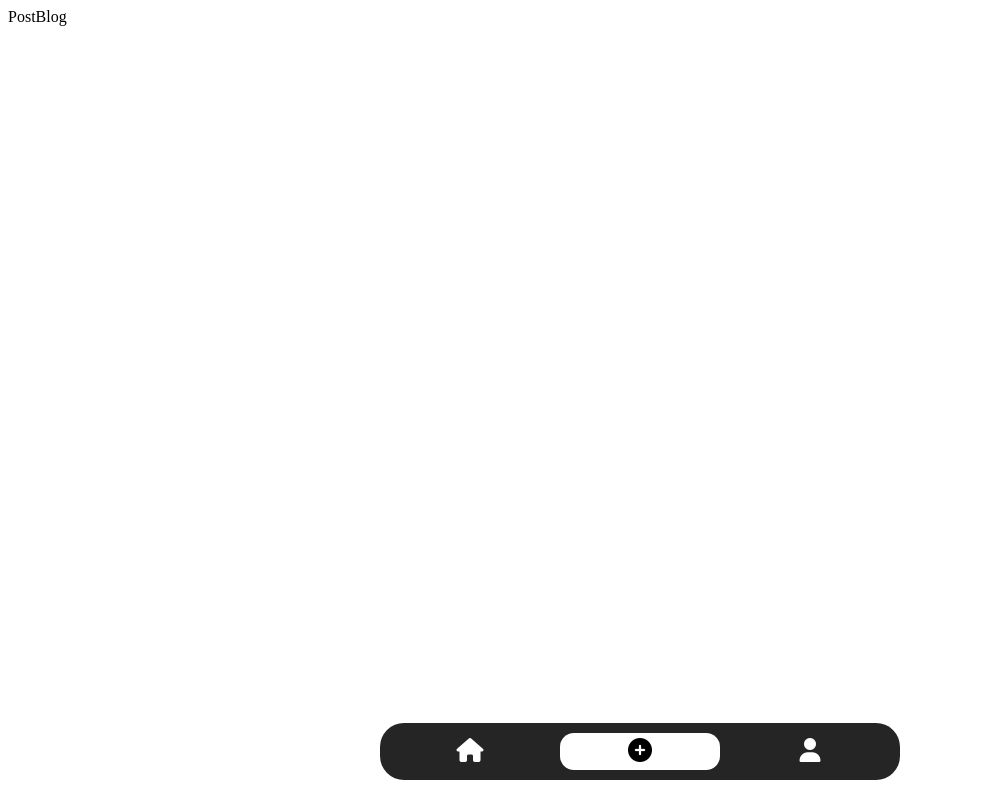
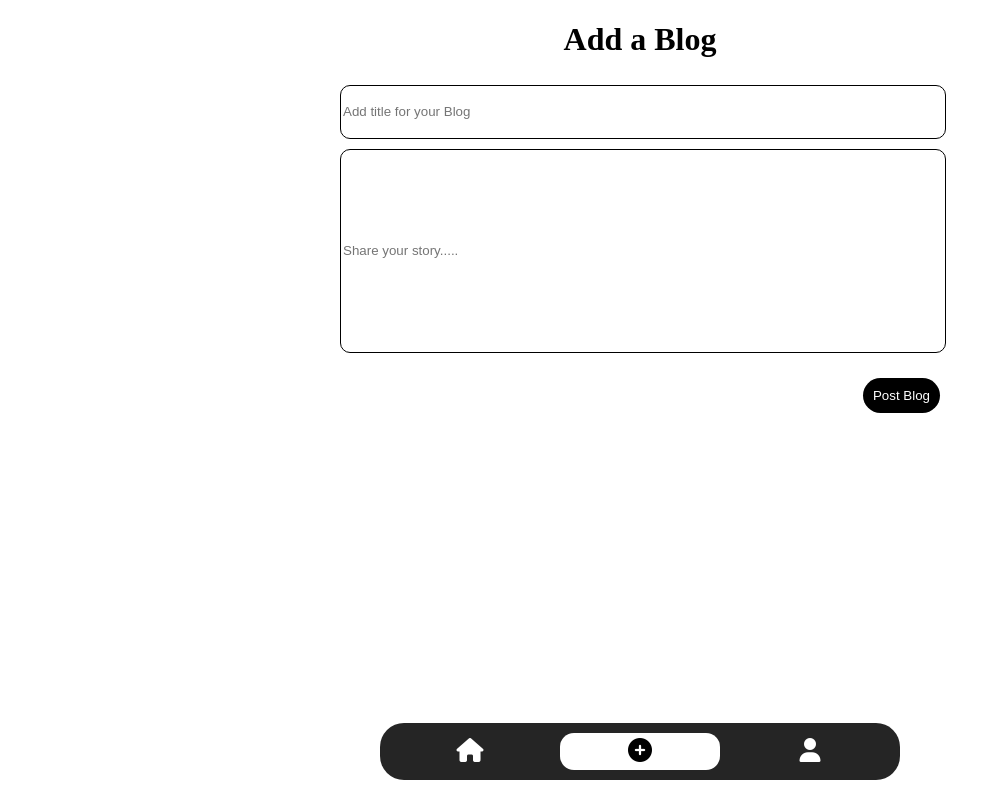
Before and after one commit to TheLearningHead/Honors-EndSem-Project, a React (Vite) app in the folder frontend/: page /postblog in a window 1280 px wide. Shown: the whole page, without its empty margins (0-1001 px from the left). Built offline with nearby package versions, Linux system fonts and the light colour scheme.

Commit message:
Added home page and add blog page

```diff
--- a/frontend/src/Components/User/HomePage.jsx
+++ b/frontend/src/Components/User/HomePage.jsx
@@ -1,5 +1,44 @@
+import axios from "axios";
+import { useEffect, useState } from "react";
+import { Link } from "react-router-dom";
+
 function HomePage() {
-    return <div>HomePage</div>;
+    const [blogList, setBlogList] = useState([]);
+    useEffect(() => {
+        fetchBlogs();
+    }, []);
+
+    const fetchBlogs = async () => {
+        try {
+            const response = await axios.get("http://localhost:8080/getAllBlogs");
+            setBlogList(response.data);
+        } catch (error) {
+            console.error("Error fetching posts:", error);
+        }
+    };
+    const OnePost = () => {
+        return blogList.map((blog, index) => {
+            return (
+                <Link className="card" key={index}>
+                    <div className="body">
+                        <h1>{blog.title}</h1>
+                        <p className="text">{blog.content}</p>
+                        <span class="username">from: @{blog.uploader.username}</span>
+                    </div>
+                </Link>
+            );
+        });
+    };
+
+    if (!blogList) {
+        return <h1>No blogs have been posted yet</h1>;
+    }
+    return (
+        <>
+            <nav>Bloggify</nav>
+            <div id="HomePage">{OnePost()}</div>;
+        </>
+    );
 }
 
 export default HomePage;
--- a/frontend/src/Components/User/PostBlog.jsx
+++ b/frontend/src/Components/User/PostBlog.jsx
@@ -1,5 +1,84 @@
+import { useState } from "react";
+import { useNavigate } from "react-router-dom";
+import axios from "axios";
+
 function PostBlog() {
-    return <div>PostBlog</div>;
+    const [title, settitle] = useState("");
+    const [content, setcontent] = useState("");
+    const history = useNavigate();
+
+    const postBlog = async (e) => {
+        e.preventDefault();
+        if (title.trim() === "" || content.trim() === "") {
+            alert("Please enter title and content.");
+            return;
+        }
+
+        try {
+            // Get token from localStorage
+            const token = localStorage.getItem("token");
+
+            // Make sure token is present
+            if (!token) {
+                alert("User not authenticated. Please login.");
+                return;
+            }
+
+            // Include token in the headers of the POST request
+            const config = {
+                headers: {
+                    Authorization: `Bearer ${token}`,
+                },
+            };
+
+            // Make a POST request to add the post
+            const response = await axios.post(
+                "http://localhost:8080/addBlog",
+                {
+                    title,
+                    content,
+                },
+                config
+            );
+
+            console.log(response.data); // Log the response data
+
+            // Clear the form after successful submission
+            settitle("");
+            setcontent("");
+            alert("Post added successfully!");
+            history("/");
+        } catch (error) {
+            console.error("Error adding post:", error);
+            alert("Failed to add post. Please try again later.");
+        }
+    };
+
+    return (
+        <div id="PostBlog">
+            <h1>Add a Blog</h1>
+            <form onSubmit={postBlog}>
+                <input
+                    type="text"
+                    value={title}
+                    placeholder="Add title for your Blog"
+                    onChange={(e) => {
+                        settitle(e.target.value);
+                    }}
+                />
+                <input
+                    id="contentdiv"
+                    type="text"
+                    placeholder="Share your story....."
+                    value={content}
+                    onChange={(e) => {
+                        setcontent(e.target.value);
+                    }}
+                />
+                <button className="postblog">Post Blog</button>
+            </form>
+        </div>
+    );
 }
 
 export default PostBlog;
--- a/frontend/src/Components/User/User.css
+++ b/frontend/src/Components/User/User.css
@@ -1,3 +1,9 @@
+body {
+    margin: 0%;
+    padding: 0px;
+    box-sizing: border-box;
+}
+
 #menubar {
     width: 500px;
     display: grid;
@@ -11,16 +17,114 @@
     transform: translateX(-50%);
     background-color: #252525;
     text-align: center;
-  }
+}
 
-  #menubar a {
+#menubar a {
     color: white;
     padding: 5px;
     font-size: 24px;
-  }
+}
 
-  #menubar a.active {
+#menubar a.active {
     background-color: white;
     color: black;
     border-radius: 14px;
+}
+
+#PostBlog {
+    width: 100%;
+    height: 100%;
   }
+  #PostBlog h1 {
+    text-align: center;
+  }
+
+  #PostBlog form {
+    width: 600px;
+    margin: 10px auto;
+    display: flex;
+    flex-direction: column;
+  }
+
+  #PostBlog form *:not(.postblog) {
+    min-height: 50px;
+    width: 100%;
+    outline: none;
+    border: 1px solid black;
+    border-radius: 10px;
+    margin: 5px 0px;
+  }
+  #contentdiv {
+    height: 200px;
+  }
+  .postblog {
+    width: fit-content;
+    align-self: flex-end;
+    outline: none;
+    border: none;
+    padding: 10px;
+    margin-top: 20px;
+    color: white;
+    background-color: black;
+    border-radius: 20px;
+    cursor: pointer;
+  }
+
+  /* HOME PAGE */
+
+  nav {
+    width: 100%;
+    font-size: 30px;
+    margin-bottom: 20px;
+    height: 10vh;
+    display: flex;
+    align-items: center;
+    background-color: black;
+    color: white;
+    padding-left: 20px;
+  }
+
+  .card h1 {
+    color: white;
+  }
+
+  #HomePage {
+    width: 100%;
+    display: flex;
+    align-items: center;
+    justify-content: space-evenly;
+    gap: 30px;
+    flex-wrap: wrap;
+  }
+  .card {
+    position: relative;
+    background-color: #30344c;
+    padding: 1em;
+    text-decoration: none;
+    z-index: 5;
+    box-shadow: 4px 4px 20px rgba(0, 0, 0, 0.3);
+    border-radius: 10px;
+    max-width: 300px;
+    height: 450px;
+    transition: 200ms ease-in-out;
+  }
+
+  .username {
+    color: #c6e1ed;
+    font-size: 0.85em;
+    font-weight: 600;
+  }
+
+  .body {
+    display: flex;
+    flex-direction: column;
+  }
+
+  .body .text {
+    margin: 0 10px 0 0;
+    white-space: pre-line;
+    color: #c0c3d7;
+    font-weight: 400;
+    line-height: 1.5;
+    margin-bottom: 4px;
+  }
```
